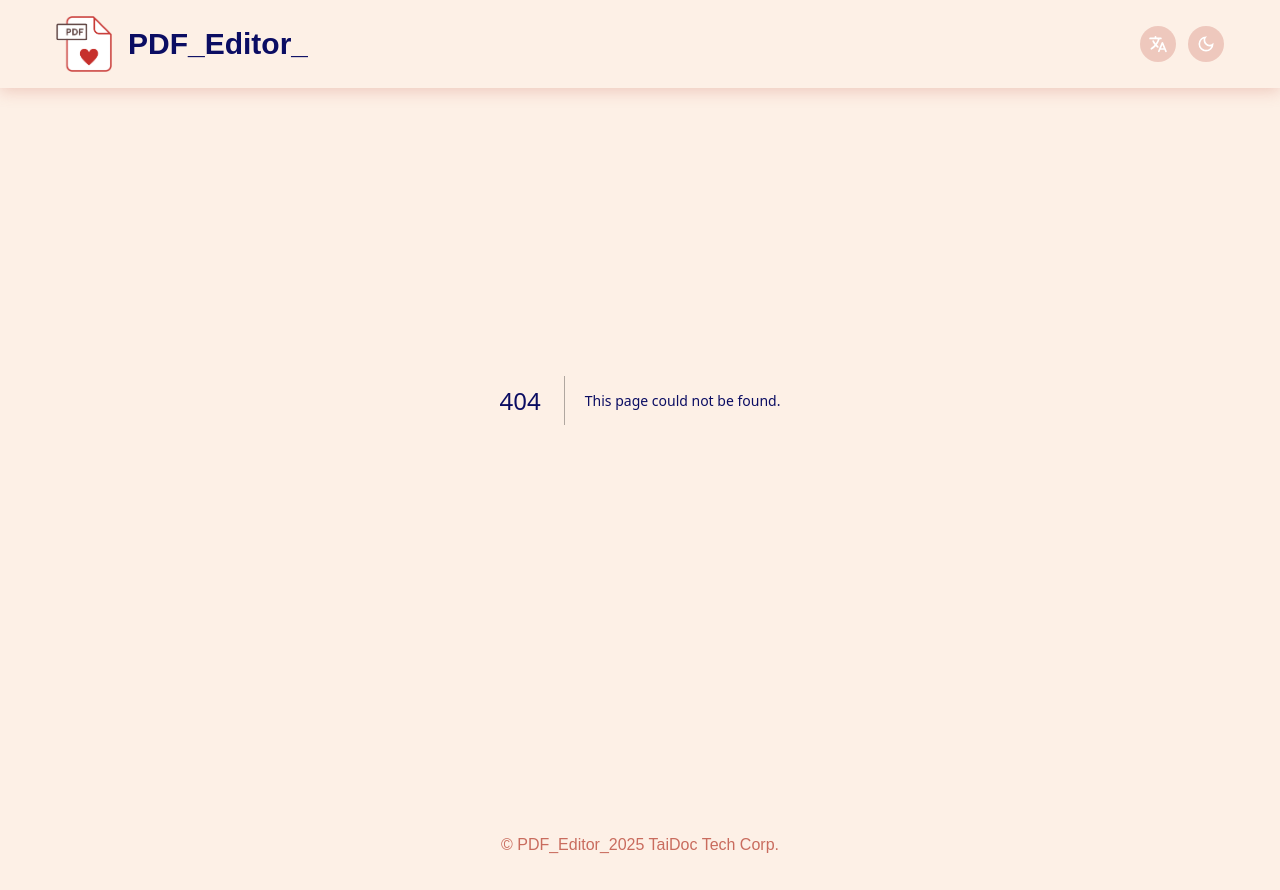
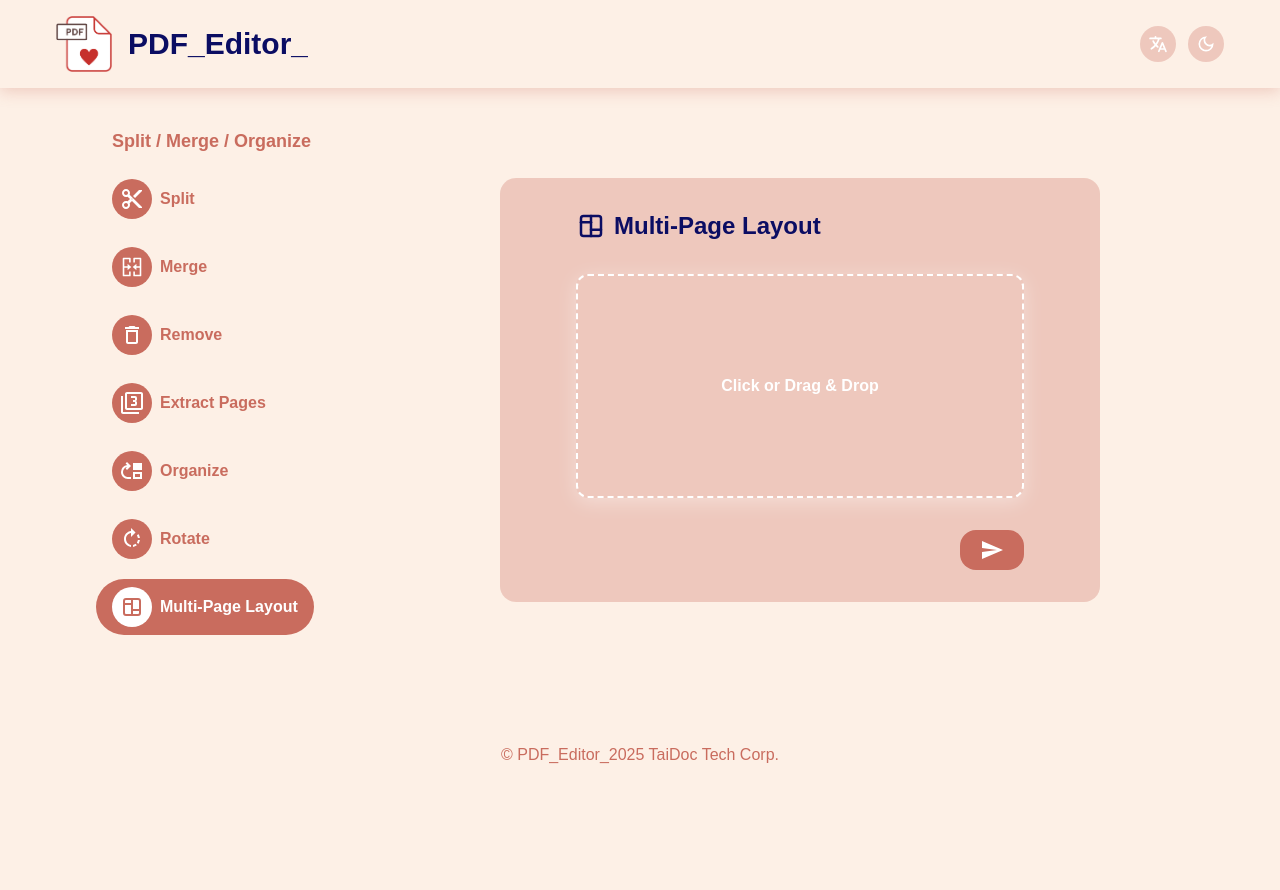
Before and after one commit to tli-gini/PDF_Editor_, a Next.js app: page /structure/multi-page in a window 1280 px wide. Before the commit this address had no page. After the commit the page ends 800 px from the top, so only its background shows below. Built offline with nearby package versions, Linux system fonts and the light colour scheme; a web font is replaced by a local one.

Commit message:
fix layout & add multi-page tool

```diff
--- /dev/null
+++ b/app/(tools)/structure/multi-page/page.tsx
@@ -0,0 +1,24 @@
+// app/(tools)/structure/multi-page/page.tsx
+"use client";
+import { useI18n } from "@/lib/i18n-context";
+import DropzoneCard from "@/components/DropzoneCard";
+import ToolTitle from "@/components/ToolTitle";
+import SendButton from "@/components/SendButton";
+import ToolPageWrapper from "@/components/ToolPageWrapper";
+import { TbLayoutBoard } from "react-icons/tb";
+
+export default function MultiPage() {
+  const { t } = useI18n();
+
+  return (
+    <ToolPageWrapper>
+      <ToolTitle
+        icon={<TbLayoutBoard className="text-3xl" />}
+        label={t.tools["multi-page"].label}
+      />
+
+      <DropzoneCard />
+      <SendButton />
+    </ToolPageWrapper>
+  );
+}
--- a/components/ToolSidebar.tsx
+++ b/components/ToolSidebar.tsx
@@ -11,6 +11,7 @@ import {
   MdOutlineRotateRight,
   MdOutlineImage,
 } from "react-icons/md";
+import { TbLayoutBoard } from "react-icons/tb";
 import { AiOutlineMergeCells } from "react-icons/ai";
 import { FaRegFileWord } from "react-icons/fa6";
 import { PiFileHtml, PiFileCsv } from "react-icons/pi";
@@ -36,6 +37,11 @@ export default function ToolSidebar() {
         href: "/structure/rotate",
         key: "rotate",
         icon: <MdOutlineRotateRight />,
+      },
+      {
+        href: "/structure/multi-page",
+        key: "multi-page",
+        icon: <TbLayoutBoard />,
       },
     ],
     "/convert": [
@@ -71,7 +77,7 @@ export default function ToolSidebar() {
           {sectionTitle}
         </h2>
       )}
-      <ul className="flex gap-4 overflow-x-auto lg:flex-col whitespace-nowrap scrollbar-hide">
+      <ul className="flex overflow-x-auto lg:gap-3 lg:flex-col whitespace-nowrap scrollbar-hide">
         {navItems.map(({ href, key, icon }) => {
           const isActive = pathname === href;
           return (
--- a/locales/en.json
+++ b/locales/en.json
@@ -40,6 +40,12 @@
       "label": "Rotate",
       "description": "Rotate pages to the correct orientation.",
       "inputLabel": "",
+      "inputHint": ""
+    },
+    "multi-page": {
+      "label": "Multi-Page Layout",
+      "description": "Merge multiple pages into a single page.",
+      "inputLabel": "Pages per Sheet: ",
       "inputHint": ""
     },
     "word": {
--- a/locales/zh.json
+++ b/locales/zh.json
@@ -40,6 +40,12 @@
       "label": "旋轉",
       "description": "旋轉 PDF 頁面至正確方向。",
       "inputLabel": "",
+      "inputHint": ""
+    },
+    "multi-page": {
+      "label": "多頁合併",
+      "description": "將多個頁面合併為單一頁面。",
+      "inputLabel": "每張紙的頁數：",
       "inputHint": ""
     },
     "word": {
```
